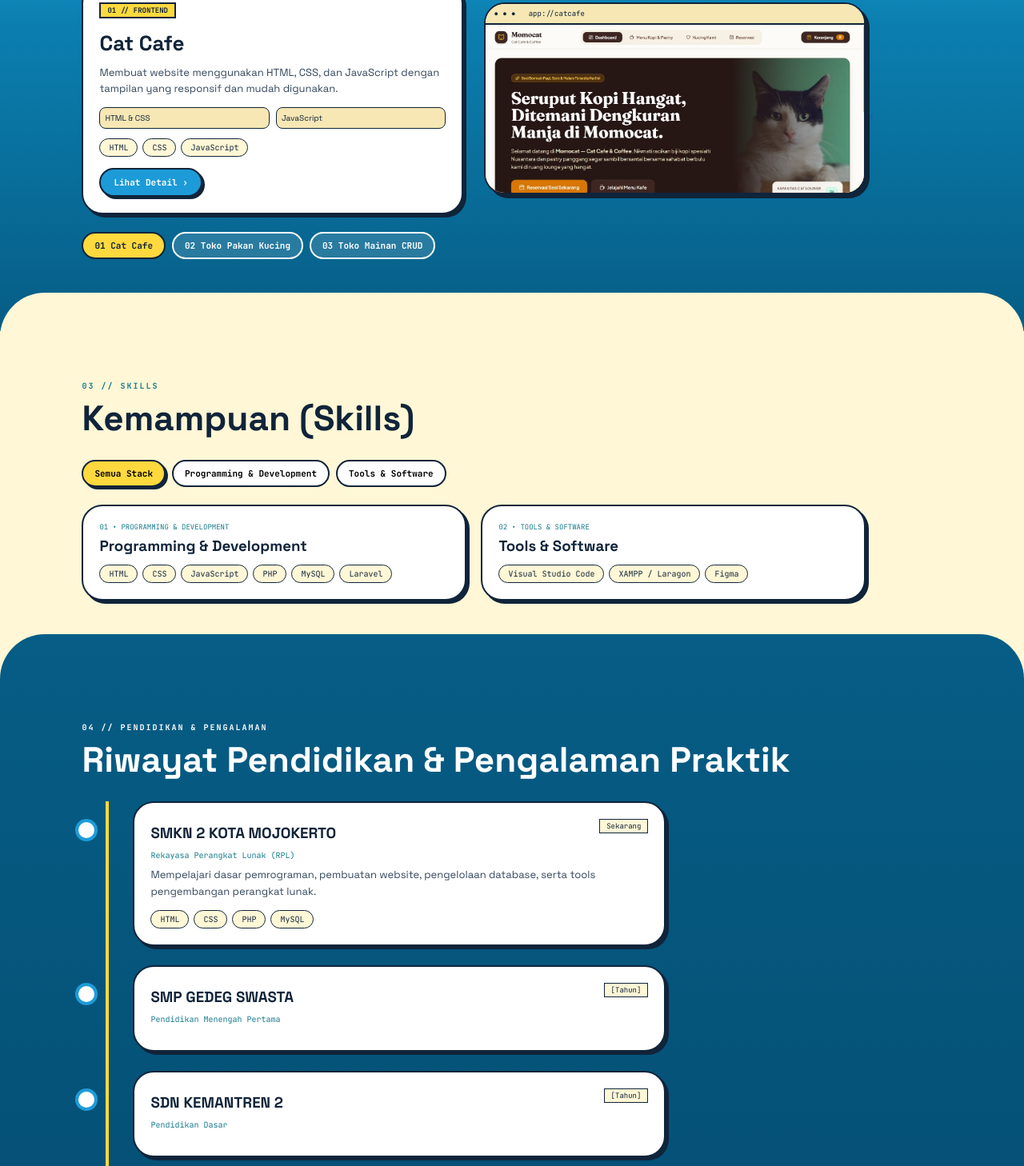
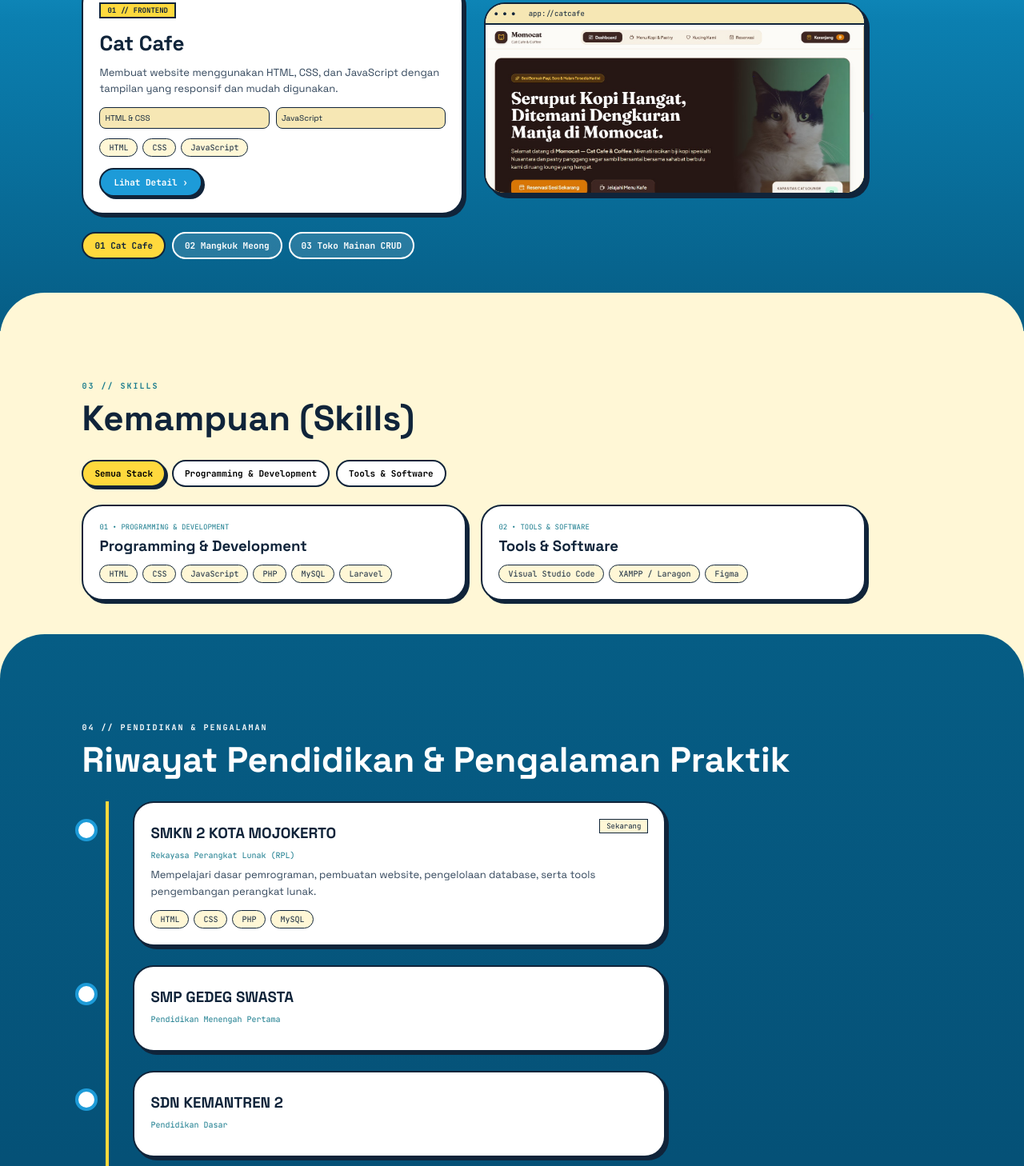
Before and after one commit to RafiZaki1/portofolio-zainal, a plain HTML site: page index.html in a window 1280 px wide. Shown: the part 1642-3100 px from the top of the page at 80% size. Drawn offline with Linux system fonts and the light colour scheme.

Commit message:
Ganti proyek pakan kucing menjadi Mangkuk Meong dengan foto; hapus placeholder tahun pendidikan
Co-Authored-By: Claude Haiku 5.5 <noreply@anthropic.com>

```diff
--- a/index.html
+++ b/index.html
@@ -285,7 +285,7 @@ function tab(i){const t=tabs[i];$('#pane').innerHTML=`<div class="mono" style="f
 $$('#tabs button').forEach(b=>b.onclick=()=>tab(+b.dataset.i));tab(0);
 /* proyek */
 const P=[{n:'Cat Cafe',tp:'FRONTEND',ic:'🌐',img:'images/catcafe.jpg',d:'Membuat website menggunakan HTML, CSS, dan JavaScript dengan tampilan yang responsif dan mudah digunakan.',a:['HTML & CSS','JavaScript'],k:['HTML','CSS','JavaScript']},
-{n:'Toko Pakan Kucing',tp:'PHP & MYSQL',ic:'🗄️',d:'Mengembangkan website menggunakan HTML.',a:['MySQL','Laravel'],k:['PHP','MySQL','XAMPP']},
+{n:'Mangkuk Meong',tp:'PHP & MYSQL',ic:'🗄️',img:'images/mangkuk-meong.png',d:'Mengembangkan website menggunakan HTML.',a:['MySQL','Laravel'],k:['PHP','MySQL','XAMPP']},
 {n:'Toko Mainan CRUD',tp:'FRAMEWORK',ic:'🚀',img:'images/zenplay.jpg',d:'Membuat aplikasi pengelolaan data menggunakan PHP dan MySQL dengan fitur tambah, tampil, edit, dan hapus data.',a:['Laravel','Database','Tambah • Edit • Hapus'],k:['Laravel','PHP','MySQL']}];
 const shot=p=>p.img?`<img src="${p.img}" alt="Tampilan ${p.n}" loading="lazy">`:p.ic;
 let cur=0;function proj(i){cur=i;const p=P[i];$('#stage').innerHTML=`<div class="card proj"><span class="tag">0${i+1} // ${p.tp}</span><h3 style="font-size:26px">${p.n}</h3><p>${p.d}</p><div class="row">${p.a.map(x=>`<div>${x}</div>`).join('')}</div><div class="chips" style="margin:0 0 14px">${p.k.map(x=>`<span>${x}</span>`).join('')}</div><button class="btn p" onclick="openP(${i})">Lihat Detail ›</button></div><div class="browser"><div class="bar2">● ● ● &nbsp; app://${p.n.toLowerCase().replace(/\W/g,'')}</div><div class="shot">${shot(p)}</div></div>`;$$('#plist button').forEach((b,j)=>b.classList.toggle('on',i==j))}
@@ -298,10 +298,10 @@ const cats=['Semua Stack',...Object.keys(T)];$('#filters').innerHTML=cats.map((c
 $('#tg').innerHTML=Object.entries(T).map(([c,v],i)=>`<div class="card" data-c="${c}"><div class="mono" style="font-size:9px;color:var(--teal)">0${i+1} • ${c.toUpperCase()}</div><h3>${c}</h3><div class="chips">${v.map(x=>`<span>${x}</span>`).join('')}</div></div>`).join('');
 $$('#filters button').forEach(b=>b.onclick=()=>{$$('#filters button').forEach(x=>x.classList.toggle('on',x==b));$$('#tg .card').forEach(c=>c.classList.toggle('dim',b.textContent!='Semua Stack'&&c.dataset.c!=b.textContent))});
 /* milestone */
-const M=[['SMKN 2 KOTA MOJOKERTO','Rekayasa Perangkat Lunak (RPL)','Mempelajari dasar pemrograman, pembuatan website, pengelolaan database, serta tools pengembangan perangkat lunak.','Sekarang',['HTML','CSS','PHP','MySQL']],['SMP GEDEG SWASTA','Pendidikan Menengah Pertama','','[Tahun]',[]],['SDN KEMANTREN 2','Pendidikan Dasar','','[Tahun]',[]],
+const M=[['SMKN 2 KOTA MOJOKERTO','Rekayasa Perangkat Lunak (RPL)','Mempelajari dasar pemrograman, pembuatan website, pengelolaan database, serta tools pengembangan perangkat lunak.','Sekarang',['HTML','CSS','PHP','MySQL']],['SMP GEDEG SWASTA','Pendidikan Menengah Pertama','','',[]],['SDN KEMANTREN 2','Pendidikan Dasar','','',[]],
 ['PT Adira Dinamika Multi Finance Tbk.','Peserta PKL','• Membantu kegiatan administrasi perusahaan.<br>• Mengelola dan menyusun dokumen pelanggan.<br>• Melakukan penginputan dan pembaruan data.<br>• Memeriksa kelengkapan dokumen.<br>• Membantu kegiatan operasional kantor.<br>• Meningkatkan kemampuan komunikasi, kerja sama tim, dan kedisiplinan.','6 Bulan',['Administrasi','Pengelolaan Data','Komunikasi','Kerja Sama Tim','Manajemen Waktu']],
 ['Pengalaman Praktik','Jurusan Rekayasa Perangkat Lunak','Pengalaman membuat program, merancang tampilan website, mengelola database, melakukan debugging, dan memahami alur pengembangan perangkat lunak.','Selama belajar',['Debugging','Database','Desain Website']]];
-$('#tl').innerHTML=M.map(m=>`<div class="card"><span class="dt">${m[3]}</span><h3>${m[0]}</h3><div class="mono" style="font-size:10px;color:var(--teal);margin-bottom:8px">${m[1]}</div><p>${m[2]}</p><div class="chips">${m[4].map(x=>`<span>${x}</span>`).join('')}</div></div>`).join('');
+$('#tl').innerHTML=M.map(m=>`<div class="card">${m[3]?`<span class="dt">${m[3]}</span>`:''}<h3>${m[0]}</h3><div class="mono" style="font-size:10px;color:var(--teal);margin-bottom:8px">${m[1]}</div><p>${m[2]}</p><div class="chips">${m[4].map(x=>`<span>${x}</span>`).join('')}</div></div>`).join('');
 new IntersectionObserver(e=>e.forEach(x=>x.isIntersecting&&x.target.classList.add('in')),{threshold:.3}).observe&&$$('#tl .card').forEach(c=>new IntersectionObserver(([e])=>e.isIntersecting&&c.classList.add('in'),{threshold:.3}).observe(c));
 /* kontak */
 ['Pengembangan Website','PKL / Magang','Diskusi Santai'].forEach((t,i)=>{const s=document.createElement('span');s.textContent=t;s.style.cssText='cursor:pointer;'+(i?'':'background:var(--blue);color:#fff');s.onclick=()=>{$$('#topics span').forEach(x=>x.style.cssText='cursor:pointer');s.style.cssText='cursor:pointer;background:var(--blue);color:#fff';$('#send').href='mailto:fftzainal@gmail.com?subject='+encodeURIComponent(t)};$('#topics').appendChild(s)});
```
Also changed, not shown: images/mangkuk-meong.png (added).
